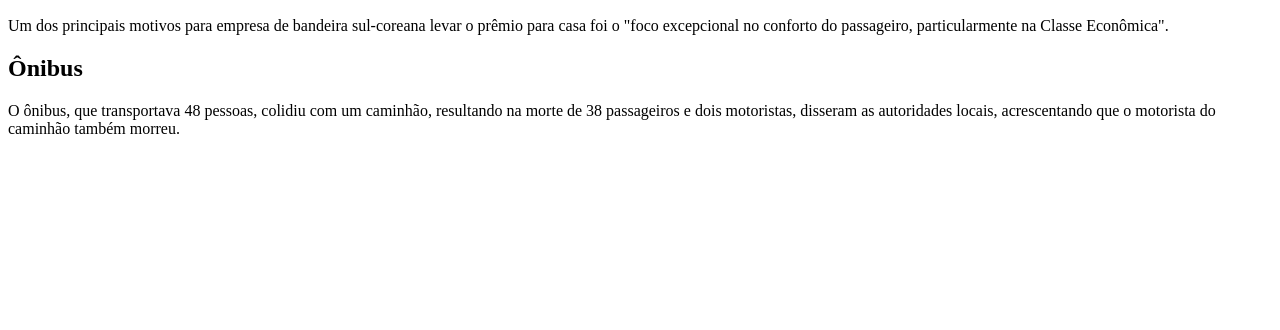
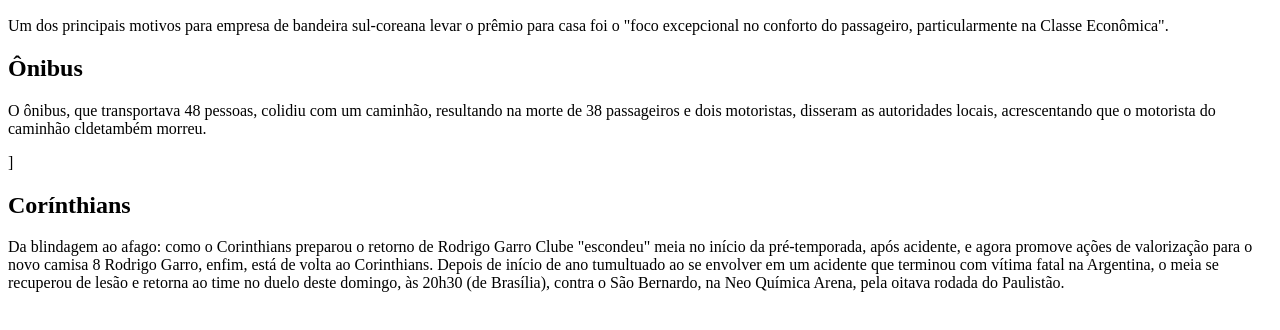
Before and after one commit to Edison1958/Desafio.01, a plain HTML site: page pagina.html in a window 1280 px wide. Shown: the part 136-466 px from the top of the page. Drawn offline with Linux system fonts and the light colour scheme.

Commit message:
Acréscimo de nótícias sobre esportes

```diff
--- a/pagina.html
+++ b/pagina.html
@@ -21,7 +21,25 @@
         O ônibus, que transportava 48 pessoas, colidiu com um caminhão,
         resultando na morte de 38 passageiros e dois motoristas, disseram
          as autoridades locais, acrescentando que o motorista do
-         caminhão também morreu.
-    </P>
+         caminhão cldetambém morreu.
+    </P>]
+
+    <h2>Corínthians</h2>
+
+    <p>
+
+Da blindagem ao afago: como o Corinthians preparou o retorno de Rodrigo Garro
+Clube "escondeu" meia no início da pré-temporada, após acidente, e agora promove ações de valorização para o novo camisa 8
+
+
+
+
+
+Rodrigo Garro, enfim, está de volta ao Corinthians. Depois de início de ano
+tumultuado ao se envolver em um acidente que terminou com vítima fatal na
+Argentina, o meia se recuperou de lesão e retorna ao time no duelo deste
+domingo, às 20h30 (de Brasília), contra o São Bernardo, na Neo Química
+Arena, pela oitava rodada do Paulistão.
+    </p>
 </body>
 </html>
```
